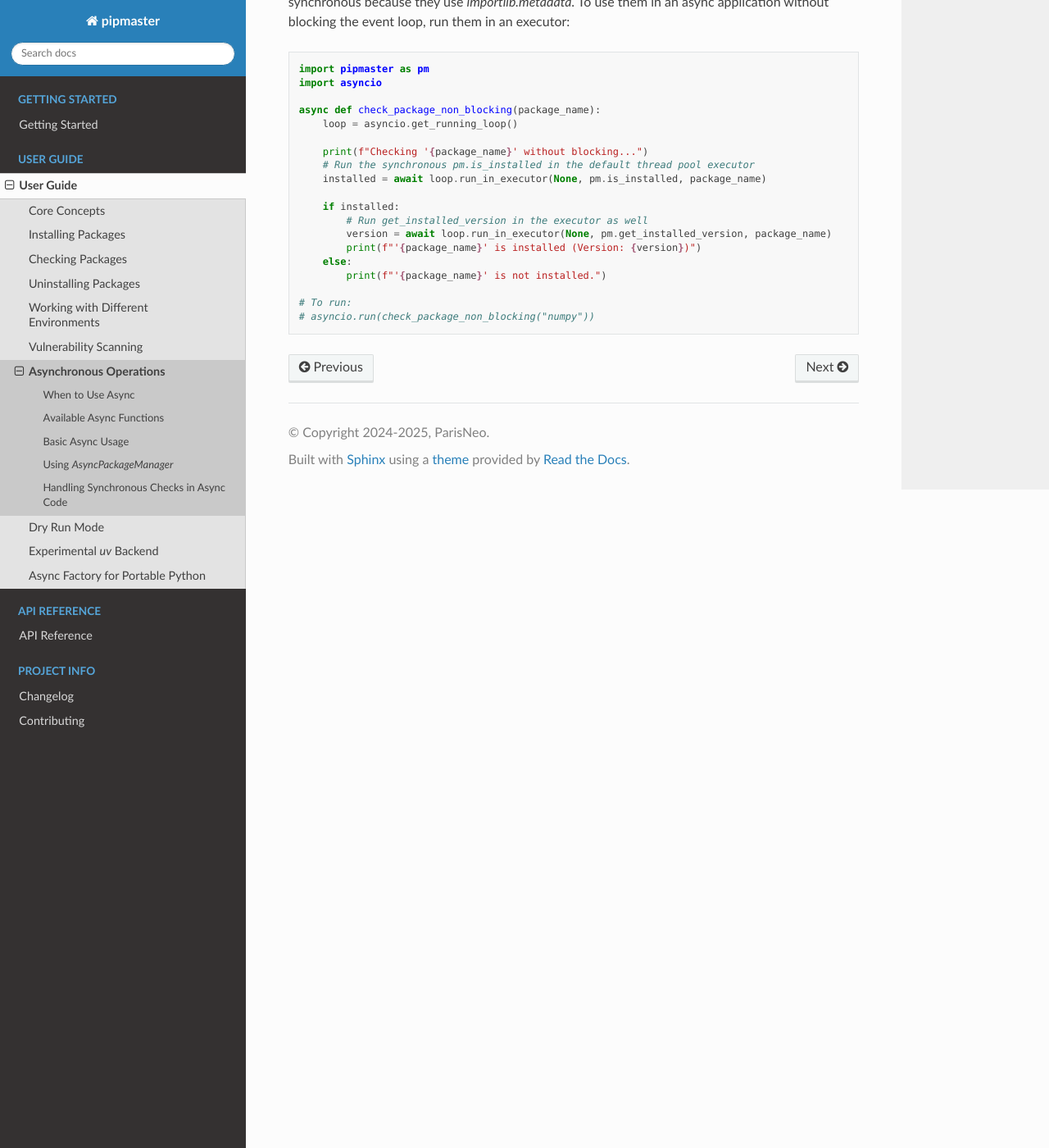
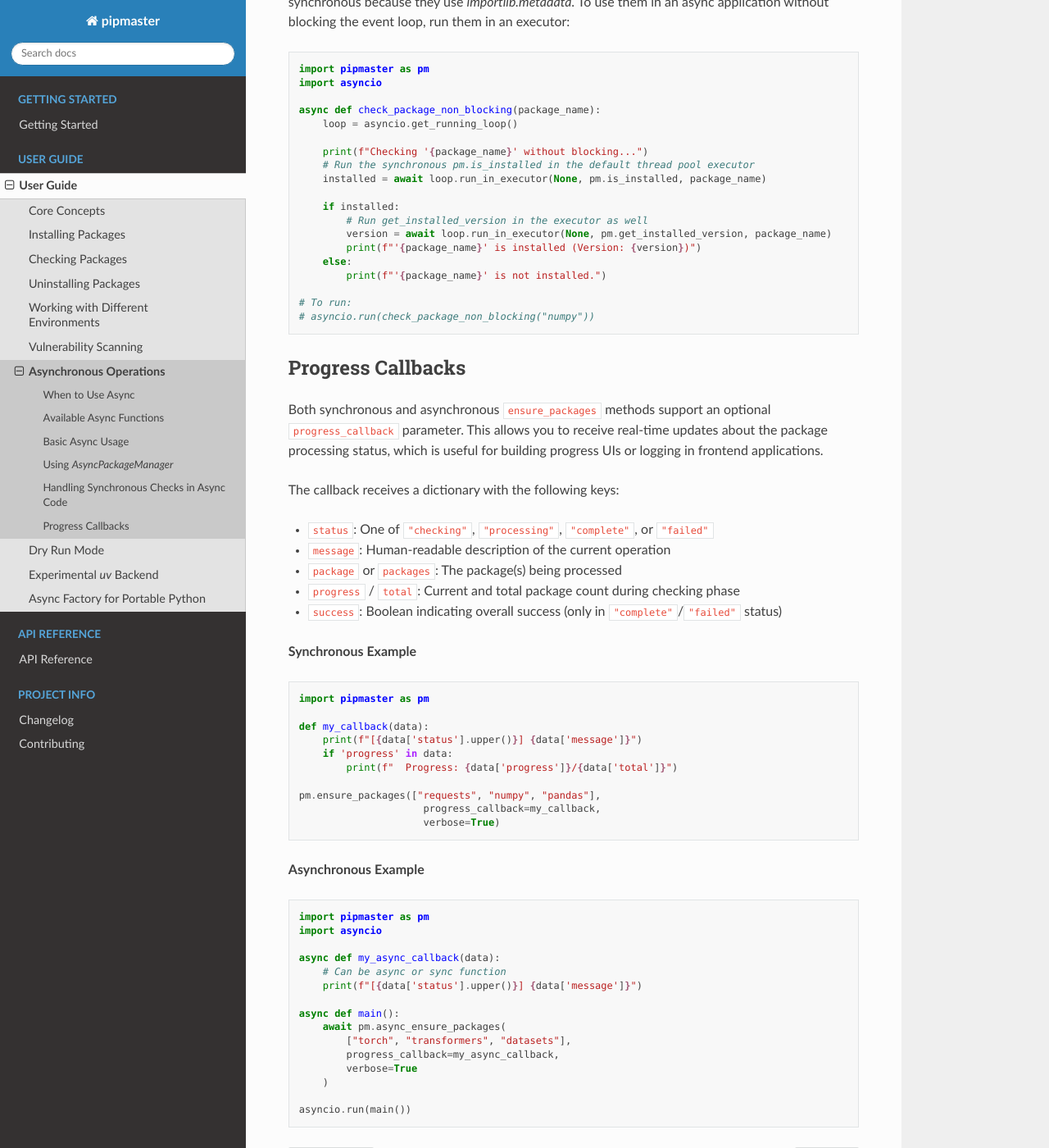
Before and after one commit to ParisNeo/pipmaster, a Sphinx documentation site: the page built from docs/user_guide/async.rst, in a window 1280 px wide and 1400 px high, scrolled down 2307 px. Shown: the whole window at 82% size. Built offline with Sphinx 7.4.7 and the Read the Docs theme 3.1.0, drawn with Linux system fonts in a browser that asks for light colours; pages that are not in the unit, such as notebooks, are missing from menus.

Commit message:
docs: update documentation and synchronize changelog for release
- Refresh README badges (Code Quality integration)
- Expand async API documentation with new function references
- Enhance synchronous API docs with additional notes
- Add new changelog entries following Keep a Changelog format
- Extend async user guide with installation/version check examples
- Sync core module docstrings and convenience utilities

```diff
--- a/docs/user_guide/async.rst
+++ b/docs/user_guide/async.rst
@@ -129,3 +129,50 @@ As mentioned, checks like `is_installed`, `get_installed_version`, and `is_versi
 
    # To run:
    # asyncio.run(check_package_non_blocking("numpy"))
+
+Progress Callbacks
+==================
+Both synchronous and asynchronous ``ensure_packages`` methods support an optional ``progress_callback`` parameter. This allows you to receive real-time updates about the package processing status, which is useful for building progress UIs or logging in frontend applications.
+
+The callback receives a dictionary with the following keys:
+
+* ``status``: One of ``"checking"``, ``"processing"``, ``"complete"``, or ``"failed"``
+* ``message``: Human-readable description of the current operation
+* ``package`` or ``packages``: The package(s) being processed
+* ``progress`` / ``total``: Current and total package count during checking phase
+* ``success``: Boolean indicating overall success (only in ``"complete"``/``"failed"`` status)
+
+**Synchronous Example**
+
+.. code-block:: python
+
+   import pipmaster as pm
+
+   def my_callback(data):
+       print(f"[{data['status'].upper()}] {data['message']}")
+       if 'progress' in data:
+           print(f"  Progress: {data['progress']}/{data['total']}")
+
+   pm.ensure_packages(["requests", "numpy", "pandas"],
+                        progress_callback=my_callback,
+                        verbose=True)
+
+**Asynchronous Example**
+
+.. code-block:: python
+
+   import pipmaster as pm
+   import asyncio
+
+   async def my_async_callback(data):
+       # Can be async or sync function
+       print(f"[{data['status'].upper()}] {data['message']}")
+
+   async def main():
+       await pm.async_ensure_packages(
+           ["torch", "transformers", "datasets"],
+           progress_callback=my_async_callback,
+           verbose=True
+       )
+
+   asyncio.run(main())
--- a/pipmaster/__init__.py
+++ b/pipmaster/__init__.py
@@ -10,7 +10,7 @@ Last Updated: 13/02/2026
 """
 
 # Read version dynamically
-__version__ = "1.1.3"
+__version__ = "1.1.8"
 
 # --- Core Classes ---
 from .core import (
```
Also changed, not shown: README.md (+48 -0 lines), docs/api/async.rst (+23 -0 lines), docs/api/sync.rst (+10 -0 lines), docs/changelog.rst (+14 -0 lines), 3 other files.
